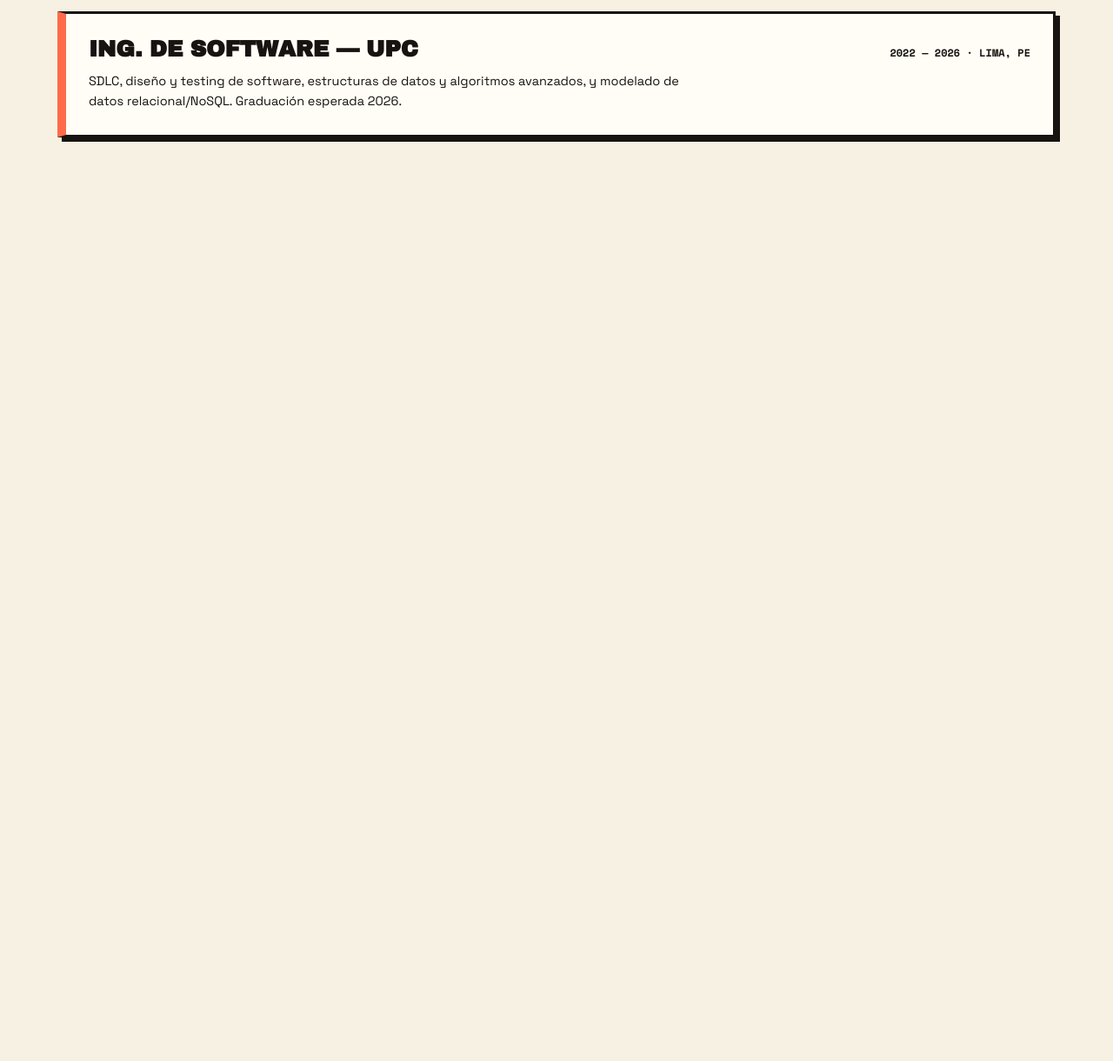
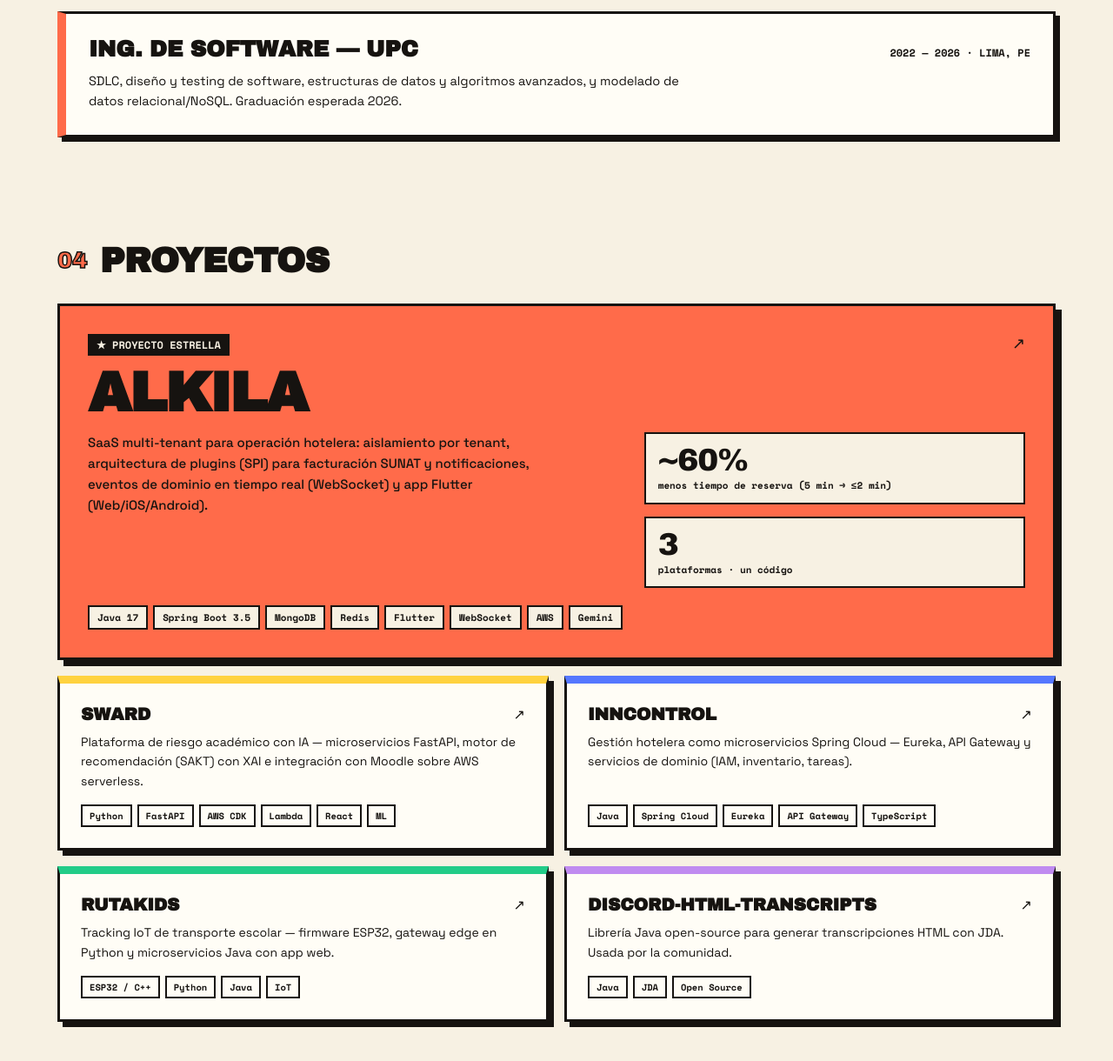
Before and after one commit to Ryzeon/ryz-portafolio, an Astro site: page / in a window 1280 px wide. Shown: the part 2773-3993 px from the top of the page at 87% size. Before the commit the page ends 2991 px from the top, so only its background shows below. Built offline with nearby package versions, Linux system fonts and the light colour scheme; Astro itself is replaced by a stand-in of ours.

Commit message:
feat: add work section

```diff
--- /dev/null
+++ b/src/components/Work.astro
@@ -0,0 +1,225 @@
+---
+import SectionHeading from './SectionHeading.astro'
+import type { UIStrings } from '../i18n/types'
+import type { FeaturedProject, Project } from '../data/portfolio'
+
+interface Props {
+  ui: UIStrings
+  featured: FeaturedProject
+  projects: Project[]
+}
+
+const { ui, featured, projects } = Astro.props
+---
+
+<section id="work" class="pf-container pf-section">
+  <SectionHeading number="04" title={ui.workTitle} />
+
+  <a href={featured.link} target="_blank" rel="noopener" class="work__featured pf-press-lg">
+    <div class="work__featured-top">
+      <span class="work__featured-tag">★ {ui.featuredTag}</span>
+      <span class="work__arrow">↗</span>
+    </div>
+    <h3 class="work__featured-name">{featured.name}</h3>
+    <div class="work__featured-grid">
+      <p class="work__featured-blurb">{featured.blurb}</p>
+      <div class="work__metrics">
+        {
+          featured.metrics.map((metric) => (
+            <div class="work__metric">
+              <div class="work__metric-value">{metric.value}</div>
+              <div class="work__metric-label">{metric.label}</div>
+            </div>
+          ))
+        }
+      </div>
+    </div>
+    <div class="work__tags">
+      {featured.stack.map((tech) => <span class="work__tag">{tech}</span>)}
+    </div>
+  </a>
+
+  <div class="work__grid">
+    {
+      projects.map((project) => (
+        <a
+          href={project.link}
+          target="_blank"
+          rel="noopener"
+          class="work__card pf-press-lg"
+          style={`border-top-color:${project.color}`}
+        >
+          <div class="work__card-top">
+            <h3 class="work__card-name">{project.name}</h3>
+            <span class="work__arrow">↗</span>
+          </div>
+          <p class="work__card-blurb">{project.blurb}</p>
+          <div class="work__card-tags">
+            {project.stack.map((tech) => <span class="work__tag">{tech}</span>)}
+          </div>
+        </a>
+      ))
+    }
+  </div>
+</section>
+
+<style>
+  .work__featured {
+    display: block;
+    border: 3px solid var(--pf-ink);
+    background: var(--pf-primary);
+    padding: 32px;
+    box-shadow: 7px 7px 0 var(--pf-ink);
+    margin-bottom: 18px;
+  }
+
+  .work__featured-top {
+    display: flex;
+    justify-content: space-between;
+    align-items: baseline;
+    gap: 12px;
+    flex-wrap: wrap;
+  }
+
+  .work__featured-tag {
+    font-family: var(--pf-font-mono);
+    font-size: 12px;
+    font-weight: 700;
+    text-transform: uppercase;
+    background: var(--pf-ink);
+    color: var(--pf-bg);
+    padding: 4px 10px;
+  }
+
+  .work__arrow {
+    font-family: var(--pf-font-display);
+    font-size: 18px;
+  }
+
+  .work__featured-name {
+    font-family: var(--pf-font-display);
+    font-size: clamp(36px, 6vw, 64px);
+    line-height: 0.92;
+    text-transform: uppercase;
+    letter-spacing: -0.03em;
+    margin: 14px 0 16px;
+  }
+
+  .work__featured-grid {
+    display: grid;
+    grid-template-columns: 1fr;
+    gap: 26px;
+  }
+
+  .work__featured-blurb {
+    font-size: 15px;
+    line-height: 1.6;
+    font-weight: 500;
+    max-width: 520px;
+  }
+
+  .work__metrics {
+    display: flex;
+    flex-direction: column;
+    gap: 14px;
+  }
+
+  .work__metric {
+    background: var(--pf-bg);
+    border: 2px solid var(--pf-ink);
+    padding: 12px 14px;
+  }
+
+  .work__metric-value {
+    font-family: var(--pf-font-display);
+    font-size: 36px;
+    line-height: 1;
+    letter-spacing: -0.03em;
+  }
+
+  .work__metric-label {
+    font-family: var(--pf-font-mono);
+    font-size: 11px;
+    font-weight: 700;
+    margin-top: 4px;
+    line-height: 1.3;
+  }
+
+  .work__tags,
+  .work__card-tags {
+    display: flex;
+    flex-wrap: wrap;
+    gap: 6px;
+  }
+
+  .work__tags {
+    margin-top: 20px;
+  }
+
+  .work__tag {
+    font-family: var(--pf-font-mono);
+    font-size: 11px;
+    font-weight: 700;
+    padding: 4px 9px;
+    background: var(--pf-bg);
+    border: 2px solid var(--pf-ink);
+  }
+
+  .work__grid {
+    display: grid;
+    grid-template-columns: 1fr;
+    gap: 18px;
+  }
+
+  .work__card {
+    display: flex;
+    flex-direction: column;
+    border: 3px solid var(--pf-ink);
+    border-top: 9px solid var(--pf-ink);
+    background: var(--pf-paper);
+    padding: 24px;
+    box-shadow: 6px 6px 0 var(--pf-ink);
+    height: 100%;
+  }
+
+  .work__card-top {
+    display: flex;
+    justify-content: space-between;
+    align-items: center;
+    margin-bottom: 10px;
+  }
+
+  .work__card-name {
+    font-family: var(--pf-font-display);
+    font-size: 20px;
+    text-transform: uppercase;
+    letter-spacing: -0.01em;
+  }
+
+  .work__card .work__arrow {
+    font-size: 16px;
+  }
+
+  .work__card-blurb {
+    font-size: 14px;
+    line-height: 1.6;
+    margin-bottom: 16px;
+    flex: 1;
+  }
+
+  .work__card .work__tag {
+    font-size: 10.5px;
+    padding: 3px 8px;
+    background: transparent;
+  }
+
+  @media (min-width: 620px) {
+    .work__featured-grid {
+      grid-template-columns: 1.4fr 1fr;
+    }
+
+    .work__grid {
+      grid-template-columns: repeat(2, 1fr);
+    }
+  }
+</style>
--- a/src/pages/index.astro
+++ b/src/pages/index.astro
@@ -6,6 +6,7 @@ import Marquee from '../components/Marquee.astro'
 import About from '../components/About.astro'
 import Stack from '../components/Stack.astro'
 import Experience from '../components/Experience.astro'
+import Work from '../components/Work.astro'
 import { getUI } from '../i18n'
 import { getPortfolio } from '../data/portfolio'
 
@@ -25,4 +26,5 @@ const data = getPortfolio(lang)
   <About ui={ui} stats={data.stats} />
   <Stack ui={ui} groups={data.stackGroups} />
   <Experience ui={ui} jobs={data.experience} education={data.education} />
+  <Work ui={ui} featured={data.featured} projects={data.projects} />
 </BaseLayout>
```
